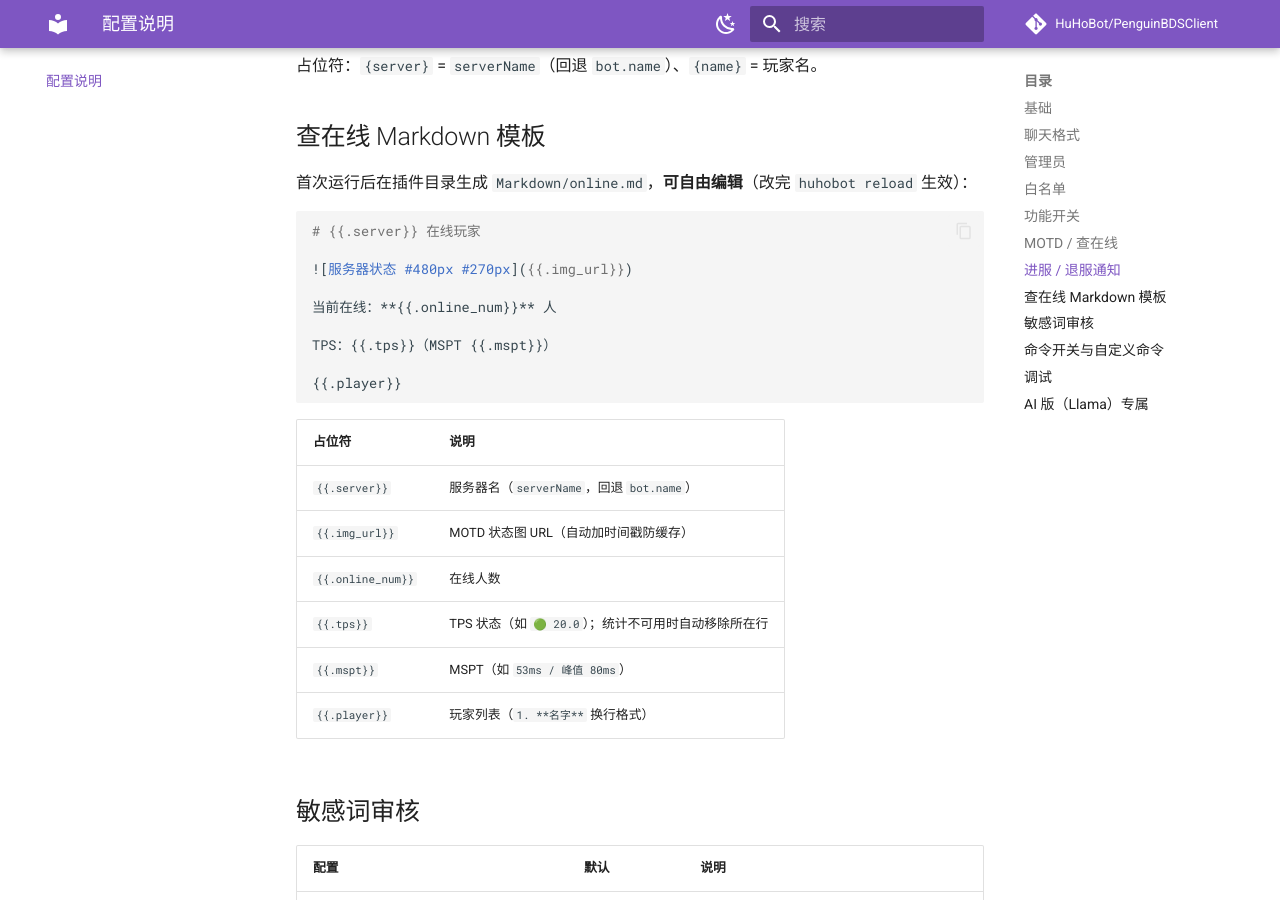
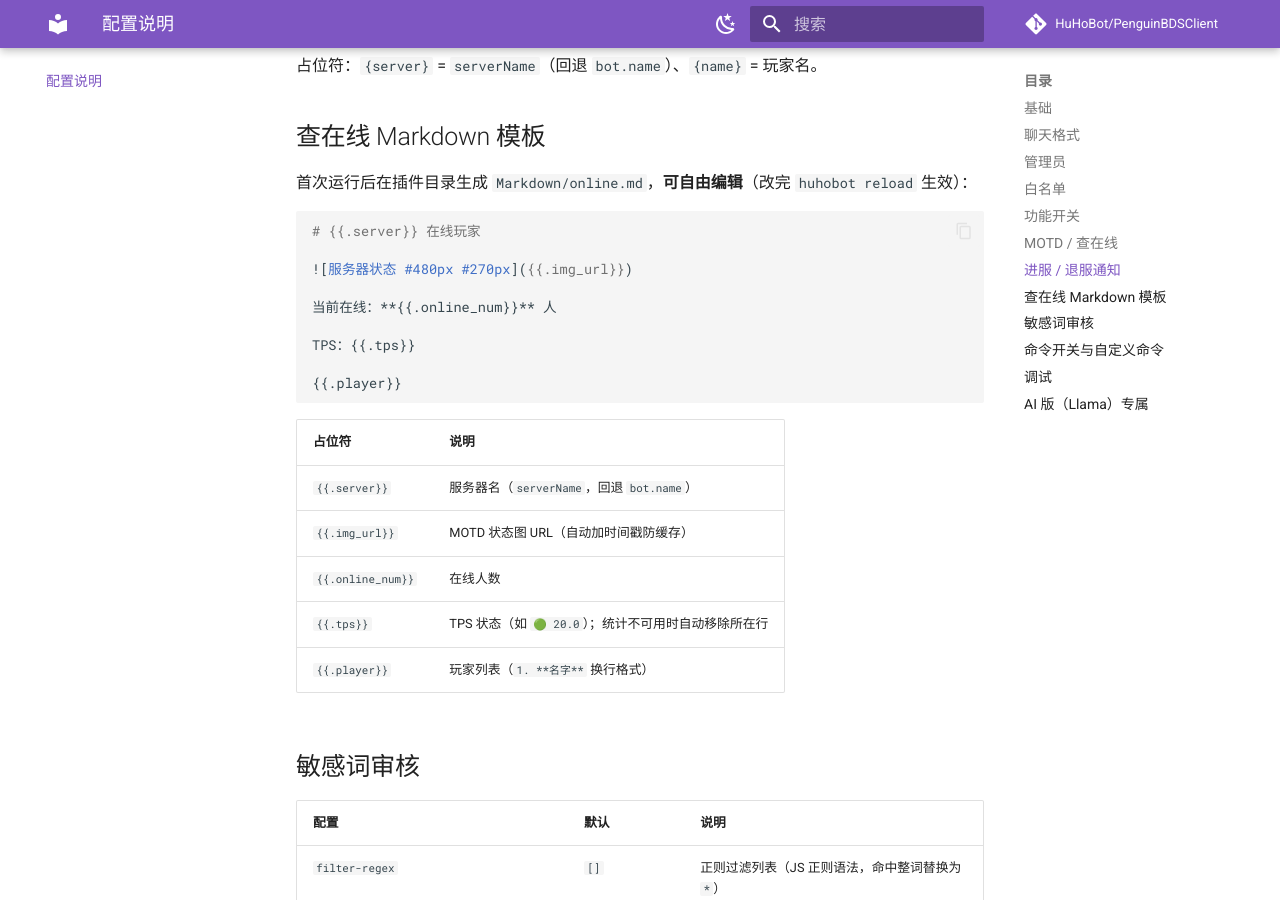
Before and after one commit to Beeeee-really/huhobot-docs, an MkDocs documentation site: the page built from docs/config.md, in a window 1280 px wide and 900 px high, scrolled down 2885 px. Built offline with MkDocs 1.6.1 and Material for MkDocs 9.7.7, drawn with Linux system fonts in a browser that asks for light colours; comment, search, counter and statistics services are not loaded; some of the changed text lies outside the part shown.

Commit message:
fix: remove MSPT references from docs

````diff
--- a/docs/config.md
+++ b/docs/config.md
@@ -44,7 +44,7 @@
 | `features.full-amount` | `false` | 全量转发默认值（可用 `全量` 命令按群覆盖） |
 | `features.markdown-query-online` | `true` | "查在线"用自定义 Markdown 卡片展示（`msg_type=2`）；失败自动回退纯文本 |
 | `features.markdown-whitelist` | `true` | "查白名单"用自定义 Markdown 卡片展示；失败自动回退纯文本 |
-| `features.online-tps` | `true` | "查在线"输出附带实时 TPS / MSPT 统计（插件自行测量，`onTick` 不可用时自动隐藏） |
+| `features.online-tps` | `true` | "查在线"输出附带实时 TPS 统计（插件自行测量，`onTick` 不可用时自动隐藏） |
 | `features.push-menu` | `true` | 启动时把内置命令与附属插件命令同步到 QQ 官方群聊指令面板，详见[指令面板](panel.md) |
 | `command-panel.<命令名>` | `true` | 单独开关某个内置命令**是否展示在指令面板**（命令本身照常可用；彻底关闭命令用 `commands.<命令名>`） |
 
@@ -79,7 +79,7 @@
 
 当前在线：**{{.online_num}}** 人
 
-TPS：{{.tps}}（MSPT {{.mspt}}）
+TPS：{{.tps}}
 
 {{.player}}
 ```
@@ -90,7 +90,6 @@ TPS：{{.tps}}（MSPT {{.mspt}}）
 | `{{.img_url}}` | MOTD 状态图 URL（自动加时间戳防缓存） |
 | `{{.online_num}}` | 在线人数 |
 | `{{.tps}}` | TPS 状态（如 `🟢 20.0`）；统计不可用时自动移除所在行 |
-| `{{.mspt}}` | MSPT（如 `53ms / 峰值 80ms`） |
 | `{{.player}}` | 玩家列表（`1. **名字**` 换行格式） |
 
 ## 敏感词审核
````
Also changed, not shown: docs/commands.md (+1 -1 lines), docs/index.md (+2 -2 lines), docs/quickstart.md (+1 -1 lines).
